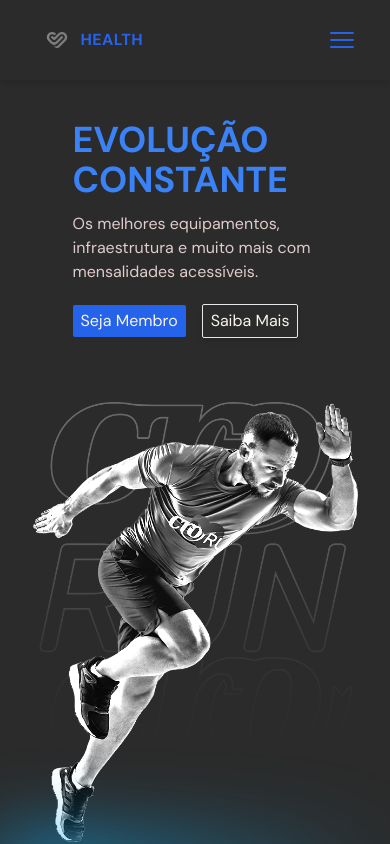
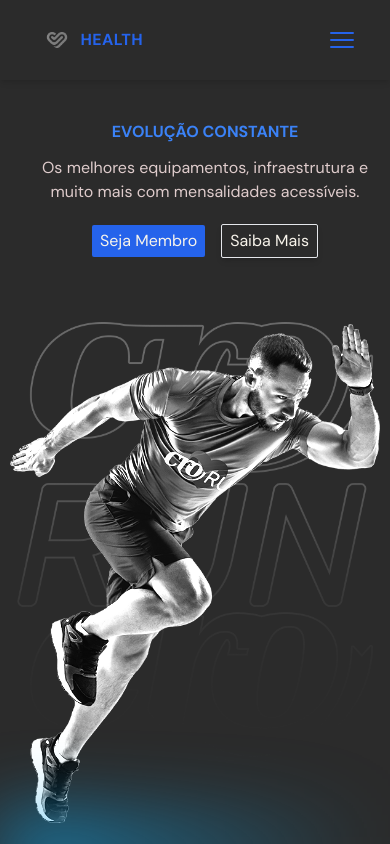
Before and after one commit to dev-marcioreis/health-typescript, a React (Vite) app: page / in a window 390 px wide. Shown: the top 844 px of the page. Built offline with nearby package versions, Linux system fonts and the light colour scheme.

Commit message:
corrigindo padding mobile

```diff
--- a/src/scenes/benefits/Benefit.tsx
+++ b/src/scenes/benefits/Benefit.tsx
@@ -1,5 +1,4 @@
 import { SelectedPage } from "@/shared/types";
-import AnchorLink from "react-anchor-link-smooth-scroll";
 
 
 type Props = {
--- a/src/scenes/home/index.tsx
+++ b/src/scenes/home/index.tsx
@@ -14,8 +14,8 @@ function Home({ setSelectedPage }: Props) {
     const isMediumScreens = useMediaQuery("(min-width:1024px)");
 
   return (
-    <section id="home" className="gap-16 py-10 md:h-full md:pb-0">
-        <motion.div className="md:flex mx-auto w-5/6 items-center justify-center md:h-5/6"
+    <section id="home" className="py-10 md:h-full md:pb-0 mr-5">
+        <motion.div className="md:flex mx-auto items-center justify-center md:h-5/6"
             onViewportEnter={() => setSelectedPage(SelectedPage.Home)}>
             <motion.div className="z-10 mt-20 md:basis-3/5 ml-10"
                 initial="hidden"
@@ -26,8 +26,9 @@ function Home({ setSelectedPage }: Props) {
                     hidden: {opacity: 0, x:100},
                     visible: {opacity: 1, x: 0}
                 }} >
-                <div className="md:-mt-20">
-                    <h1 className="text-4xl font-bold text-blue-500 uppercase mb-3">Evolução constante</h1>
+                <div className="flex flex-col items-center justify-center">
+                    <div className="md:-mt-20 text-center">
+                        <h1 className="md:text-5xl font-bold text-blue-500 uppercase mb-3">Evolução constante</h1>
                         <p className="mb-5 text-md text-gray-100">Os melhores equipamentos, infraestrutura e muito mais com mensalidades acessíveis.</p>
                     </div>
                     <div className="flex items-center gap-4">
@@ -40,8 +41,9 @@ function Home({ setSelectedPage }: Props) {
                             </AnchorLink>
                         </div>
                     </div>
+                </div>
             </motion.div>
-            <motion.div className="flex justify-center md:ml-30 md:mt-16 md:justify-items-end"
+            <motion.div className="flex items-center justify-center md:mt-16 md:mr-5"
                 initial="hidden"
                 whileInView="visible"
                 viewport={{ once: true, amount: 0.5 }}
@@ -50,7 +52,7 @@ function Home({ setSelectedPage }: Props) {
                     hidden: {opacity: 0, x:-100},
                     visible: {opacity: 1, x: 0}
                 }}>
-                <img src={HomeImg} alt="Home image" className="w-96 mt-16 grayscale brightness-150" />
+                <img src={HomeImg} alt="Home image" className="w-96 mt-16 grayscale brightness-150 ml-5" />
             </motion.div>
         </motion.div>
         <div className="h-14 w-full bg-gradient-to-r from-sky-500 blur-2xl"></div>
```
Lines whose indentation alone changed are shown as unchanged.
